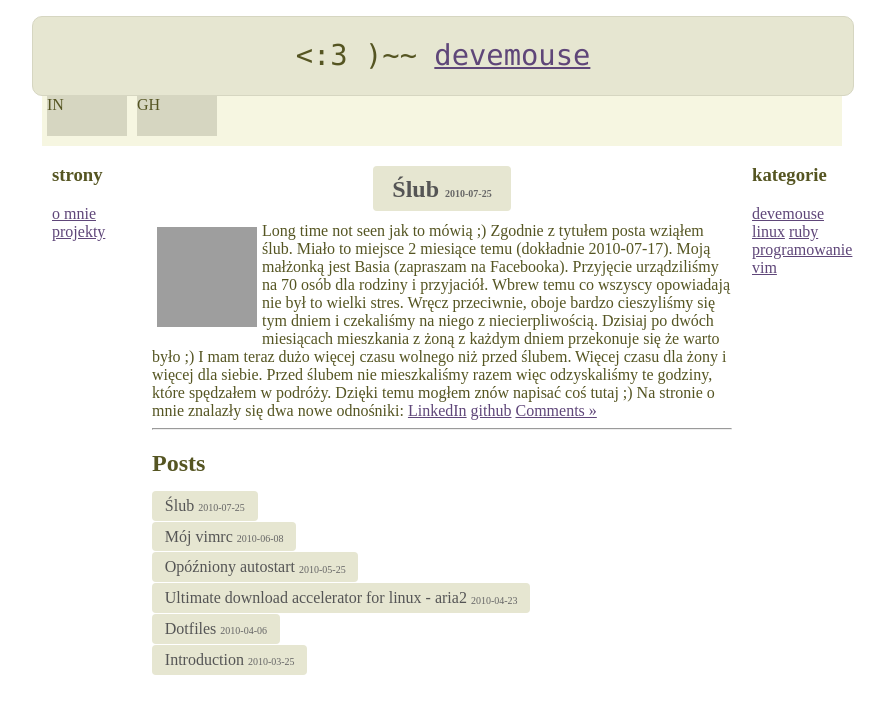
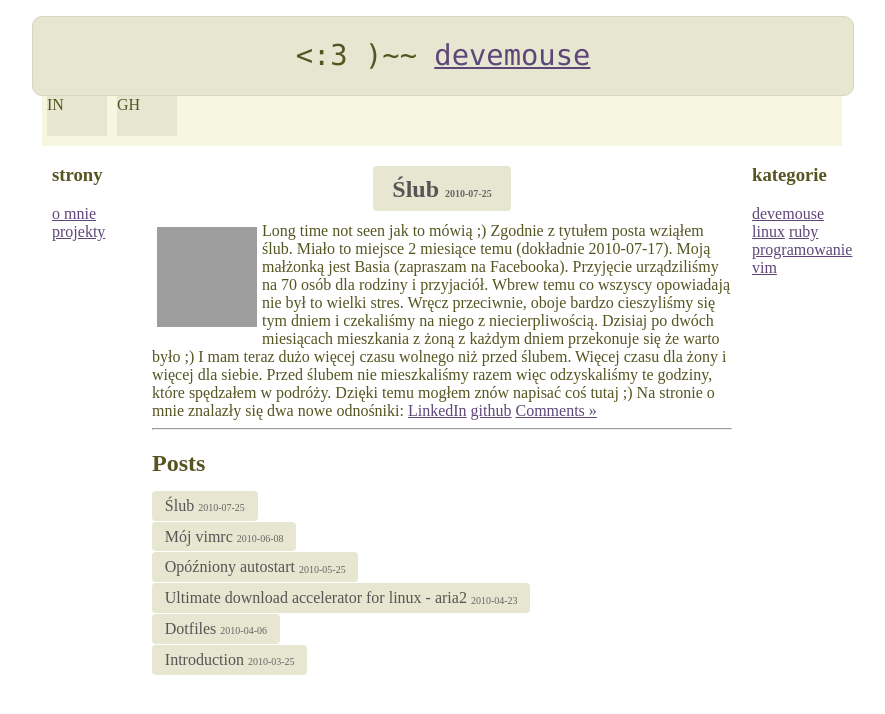
Before and after one commit to devemouse/devemouse.github.com, a Jekyll site: the page built from index.html, in a window 1280 px wide. Shown: the top 714 px of the page, without its empty margins (198-1083 px from the left). Built offline with Jekyll 4.4.1, drawn with Linux system fonts in a browser that asks for light colours; Markdown is read by kramdown in place of the engine named in the settings; grey boxes are pictures that could not be loaded.

Commit message:
resized nav-buttons

```diff
--- a/css/default.css
+++ b/css/default.css
@@ -130,11 +130,11 @@ li.post {
 }
 
 .nav-top div {
-   width:80px;
+   width:60px;
    height:40px;
    margin:5px;
    margin-top:0px;
-   background: #D6D6C1;
+   background: #E6E6D1;
    display:inline;
    float:left
 }
```
